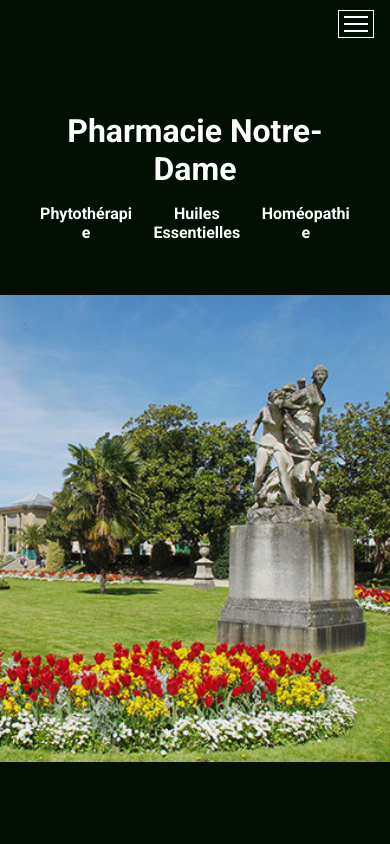
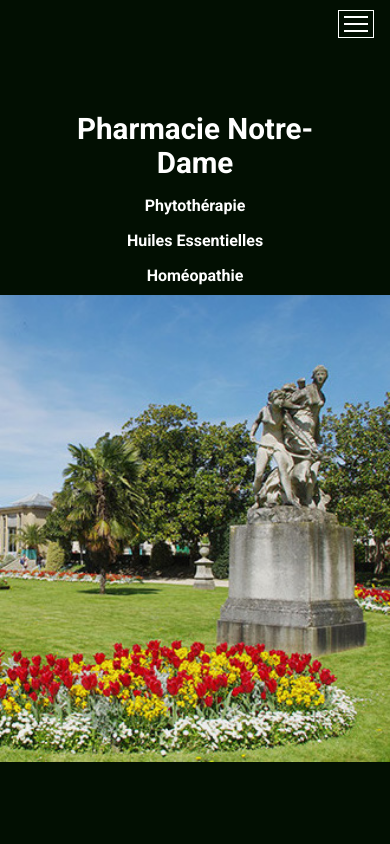
Before and after one commit to Paul-Marie-beep/site_pharma_V3, a website: page index.html in a window 390 px wide. Shown: the top 844 px of the page. Drawn offline with Linux system fonts and the light colour scheme.

Commit message:
test colonne

```diff
--- a/src/sass/_index.scss
+++ b/src/sass/_index.scss
@@ -14,6 +14,7 @@
     margin: auto;
     padding-top: 4rem;
     opacity: 0;
+    overflow-wrap: break-word;
     @media screen and (max-width: 1130px) {
       font-size: 4.5rem;
     }
@@ -50,8 +51,9 @@
       // padding-top: 2.5rem;
       font-size: 2rem;
     }
-    @media screen and (max-width: 450px) {
+    @media screen and (max-width: 451px) {
       padding-top: 4rem;
+      font-size: 1.85rem;
     }
     @media screen and (max-height: 700px) {
       padding-top: 3rem;
@@ -95,6 +97,9 @@
     @media screen and (max-width: 508px) {
       width: 80%;
     }
+    @media screen and (max-width: 451px) {
+      flex-direction: column;
+    }
     & h2 {
       color: $background-color;
       font-size: 1.5rem;
@@ -112,13 +117,14 @@
         -webkit-text-stroke: 0px;
         color: $color-secondary;
       }
-      @media screen and (max-width: 450px) {
-        font-size: 1rem;
-      }
+
       @media screen and (max-height: 700px) {
         font-size: 1rem;
         -webkit-text-stroke: 0px;
         color: $color-secondary;
+      }
+      @media screen and (max-width: 451px) {
+        font-weight: lighter;
       }
     }
   }
```
Also changed, not shown: src/css/style.css, 1 other file.
